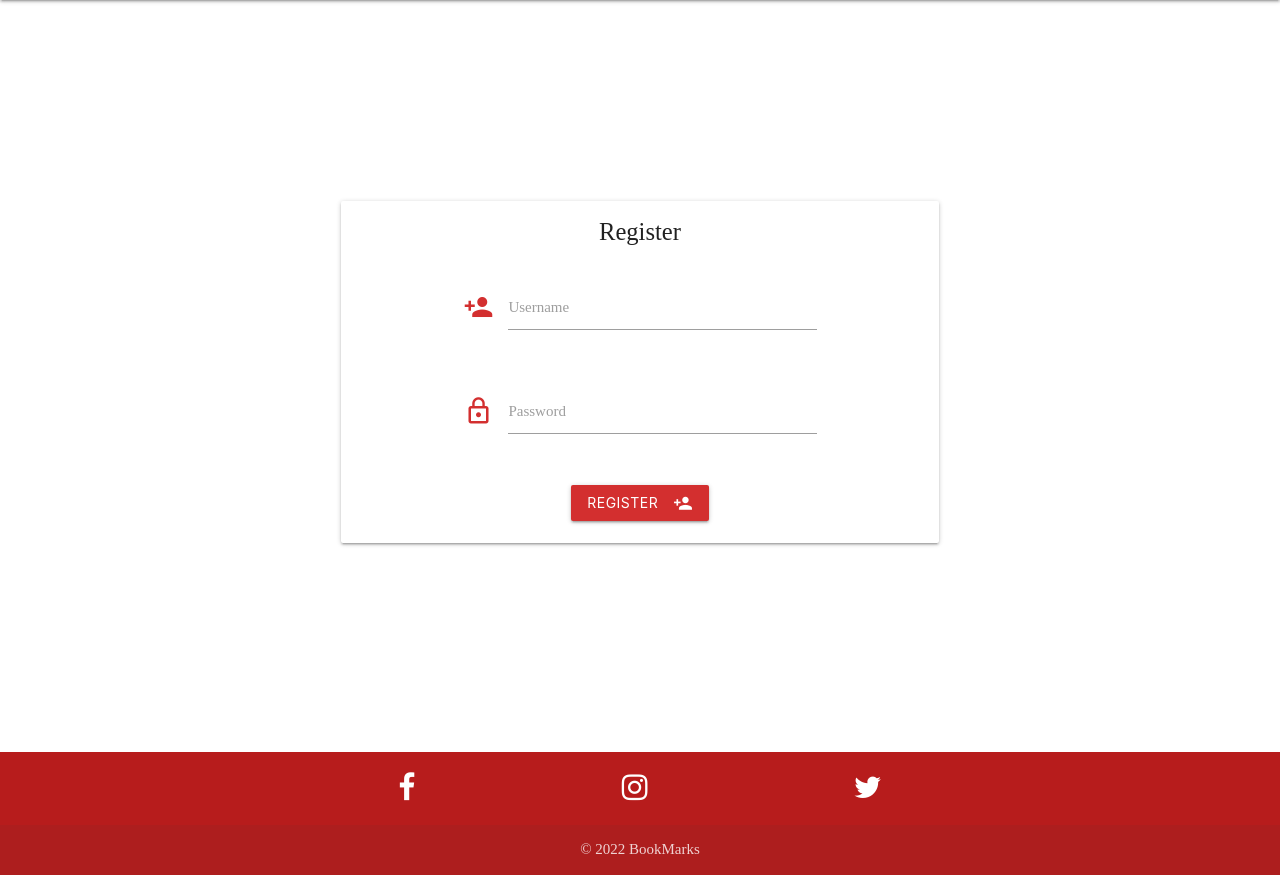
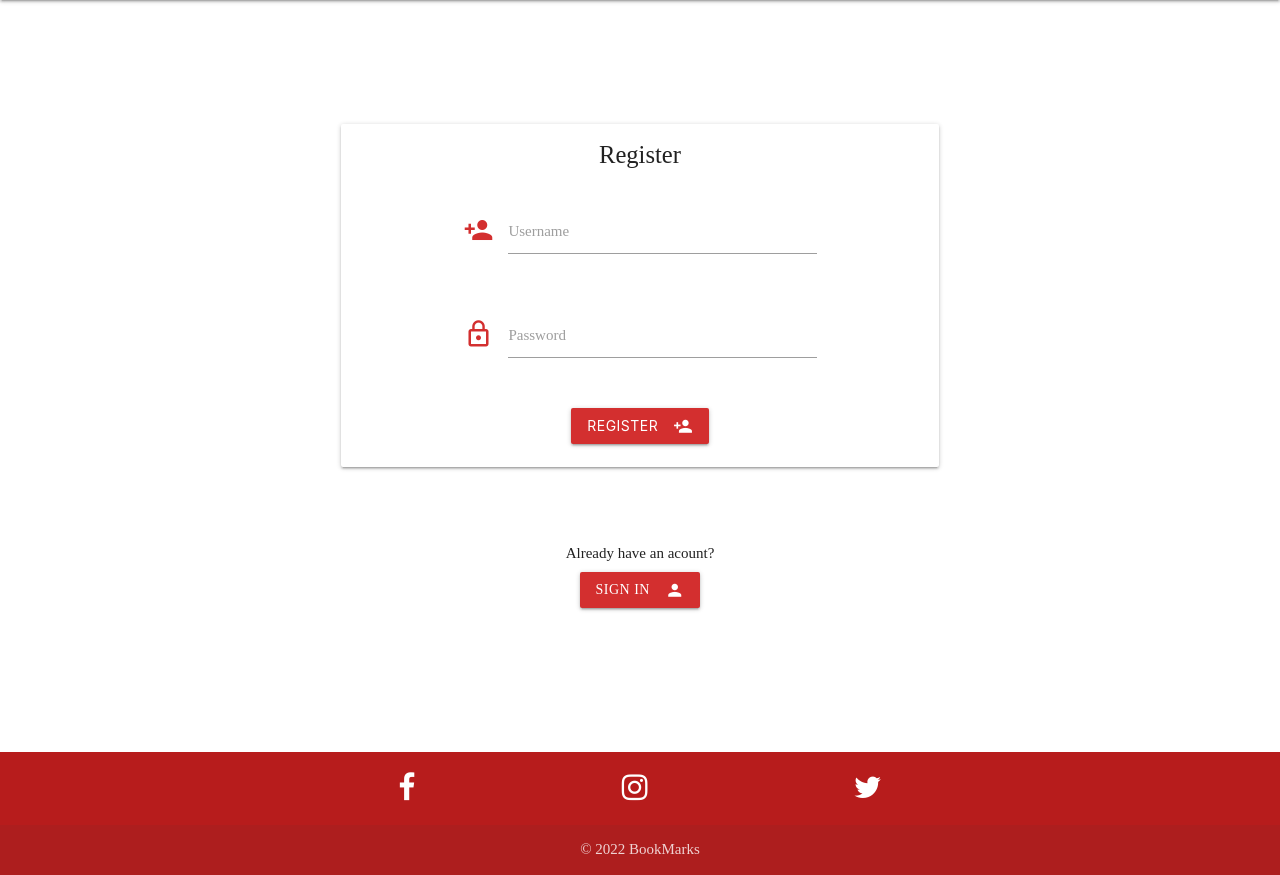
Before and after one commit to ChronoLogic12/bookmarks, a Flask app: page /register in a window 1280 px wide. Shown: the part 64-939 px from the top of the page. Run offline with Flask 2, Linux system fonts and the light colour scheme; parts of the project's set-up code (start-up, migrations or seed data) failed here and were passed over; some libraries are stand-ins or nearby versions; some web fonts are replaced.

Commit message:
feat: add prompts and controls to move between the login and register pages without accessing the nav

```diff
--- a/static/css/style.css
+++ b/static/css/style.css
@@ -125,6 +125,13 @@ textarea.materialize-textarea {
 	margin: 0;
 }
 
+/* entry pages */
+
+.entry-option-prompt {
+	margin-top: 5rem !important;
+	margin-bottom: 0 !important;
+}
+
 /* star rating: Interactive star rating made by Jordan-Simonds (https://codepen.io/jexordexan/pen/yyYEJa)
 	modified to use material icons */
 
--- a/templates/login.html
+++ b/templates/login.html
@@ -35,6 +35,12 @@
                 </form>
             </div>
         </div>
+        <div class="row center-align">
+            <p class="entry-option-prompt">Don't have an acount?</p>
+            <a class="btn red darken-2 hoverable" href="{{ url_for("register")}}">Register
+                <i class="material-icons right">person_add</i>
+            </a>
+        </div>
     </div>
 </div>
 
--- a/templates/register.html
+++ b/templates/register.html
@@ -35,6 +35,12 @@
                 </form>
             </div>
         </div>
+        <div class="row center-align">
+            <p class="entry-option-prompt">Already have an acount?</p>
+            <a class="btn red darken-2 hoverable" href="{{ url_for("login")}}">Sign In
+                <i class="material-icons right">person</i>
+            </a>
+        </div>
     </div>
 </div>
 
```
